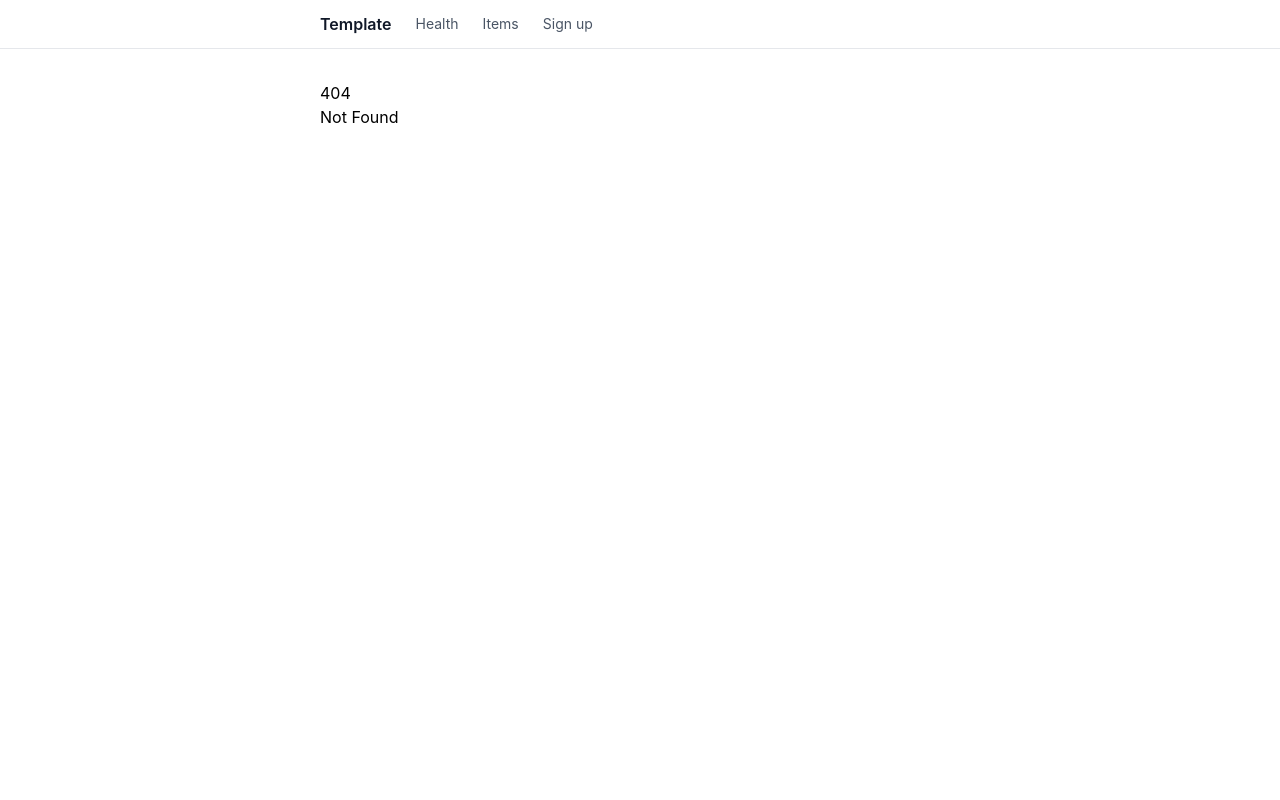
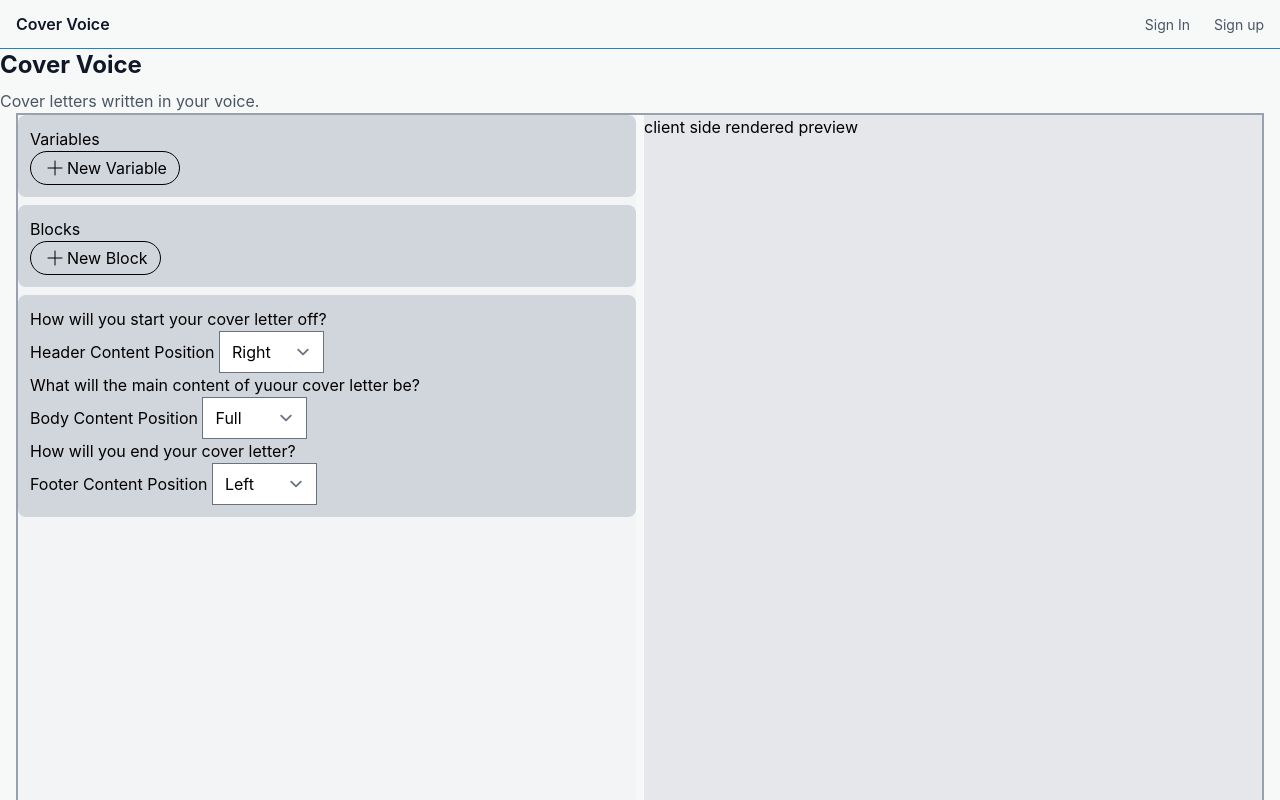
Before and after one commit to TeeEnnEnn/cover-voice, a SvelteKit app in the folder frontend/: page /new-letter in a window 1280 px wide. Before the commit this address had no page. Shown: the top 800 px of the page. Built offline with nearby package versions, Linux system fonts and the light colour scheme.

Commit message:
feat: landing page v1

```diff
--- /dev/null
+++ b/frontend/src/lib/components/Step.svelte
@@ -0,0 +1,12 @@
+<script lang="ts">
+	let { title, imageUrl, imageAlt } = $props();
+</script>
+
+<div class=" flex justify-between">
+	<h3 class="text-xl font-semibold">{title}</h3>
+	<img
+		class="rounded-lg h-72 aspect-video object-cover"
+		src={imageUrl}
+		alt={imageAlt}
+	/>
+</div>
--- a/frontend/src/routes/+layout.svelte
+++ b/frontend/src/routes/+layout.svelte
@@ -7,15 +7,26 @@
 
 <svelte:head><link rel="icon" href={favicon} /></svelte:head>
 
-<header class="border-b border-gray-200">
-	<nav class="mx-auto flex max-w-2xl items-center gap-6 px-4 py-3">
-		<a href="/" class="font-semibold text-gray-900">Template</a>
-		<a href="/" class="text-sm text-gray-600 hover:text-gray-900">Health</a>
-		<a href="/items" class="text-sm text-gray-600 hover:text-gray-900">Items</a>
-		<a href="/signup" class="text-sm text-gray-600 hover:text-gray-900">Sign up</a>
+<header class="border-b border-cover-voice-main">
+	<nav class="container mx-auto flex items-center gap-6 px-4 py-3 justify-between">
+		<div>
+			<a href="/" class="font-semibold text-gray-900">Cover Voice</a>
+		</div>
+		<ul class="flex gap-6">
+			<li>
+				<a href="/signin" class="text-sm text-gray-600 hover:text-gray-900">Sign In</a>
+			</li>
+			<li>
+				<a href="/signup" class="text-sm text-gray-600 hover:text-gray-900">Sign up</a>
+			</li>
+		</ul>
 	</nav>
 </header>
 
-<main class="mx-auto max-w-2xl px-4 py-8">
+<main class="">
 	{@render children()}
 </main>
+
+<footer class="border-t border-cover-voice-main py-3">
+	<p class="text-center">Made with ❤️ by <a class="underline" href="https://github.com/TeeEnnEnn" target="_blank" rel="noopener noreferrer">TeeEnnEnn</a></p>
+</footer>
--- a/frontend/src/routes/+page.svelte
+++ b/frontend/src/routes/+page.svelte
@@ -1,5 +1,6 @@
 <script lang="ts">
 	import { api } from '$lib/api/client';
+
 
 	let status = $state<'idle' | 'loading' | 'ok' | 'error'>('idle');
 	let message = $state('');
@@ -16,11 +17,6 @@
 		message = `API: ${data.status} · DB: ${data.db}`;
 	}
 </script>
-
-<h1 class="text-2xl font-bold text-gray-900">Full-stack Svelte template</h1>
-<p class="mt-2 text-gray-600">
-	Express + Drizzle + Better Auth backend, SvelteKit frontend, types generated from an OpenAPI spec.
-</p>
 
 <div class="mt-8 rounded-lg border border-gray-200 p-4">
 	<h2 class="text-sm font-semibold tracking-wide text-gray-500 uppercase">Backend health</h2>
--- /dev/null
+++ b/frontend/src/routes/home/+page.svelte
@@ -0,0 +1,62 @@
+<script lang="ts">
+	import Step from '$lib/components/Step.svelte';
+</script>
+
+<article class="container mx-auto my-24 space-y-24">
+	<div class="rounded-lg bg-cover-voice-main/50 p-6">
+		<hgroup class="mt-12 mb-16 flex flex-col gap-4">
+			<h2 class="text-7xl font-semibold text-gray-700">
+				Cover letters streamlined,<br /> with your voice
+			</h2>
+			<small class="text-lg text-gray-400"
+				>Simplifying cover letter writing without handing everything over to AI</small
+			>
+		</hgroup>
+		<img
+			class="mx-auto h-140"
+			src="https://images.ctfassets.net/lpvian6u6i39/CSBVIjGzg7XuBBCCk6kzO/1d2ac042a7c32ba1c4b60683a1938d64/Frame_5563.png"
+			alt="app dashboard"
+		/>
+	</div>
+
+	<div class="flex flex-col gap-12 rounded-lg bg-cover-voice-secondary/50 p-6">
+		<Step
+			title="Add your variables"
+			imageUrl="https://cdn.stocksnap.io/img-thumbs/280h/tree-lake_VGBUM8QAAF.jpg"
+			imageAlt="tree lake"
+		/>
+		<Step
+			title="Create your blocks"
+			imageUrl="https://www.stocksy.com/cms/assets/1b47add8-d602-48cd-9c13-235fb4bfb923.jpg"
+			imageAlt="landscape rock"
+		/>
+		<Step
+			title="Compose your cover letter with blocks and variables"
+			imageUrl="https://cdn.stocksnap.io/img-thumbs/280h/landscape-rock_4EZIPYRDH0.jpg"
+			imageAlt="landscape rock"
+		/>
+		<Step
+			title="Generate a pdf of your cover letter"
+			imageUrl="https://iso.500px.com/wp-content/uploads/2015/03/business_cover.jpeg"
+			imageAlt="business cover"
+		/>
+	</div>
+
+	<div class="rounded-lg bg-cover-voice-main/50 p-6">
+		<h2 class="text-4xl font-semibold">Get Started</h2>
+		<div class="flex gap-6">
+			<p class="flex-1 text-xl">
+				Make an account or sign in with your existing account to get started streamlining your cover
+				letter writing and land that dream job.
+			</p>
+			<div class="flex flex-1 flex-col gap-8">
+				<a href="/signup" class="inline-block"
+					><span>Sign Up</span> <span class="align-text-bottom">→</span></a
+				>
+				<a href="/signin" class="inline-block"
+					><span>Sign In</span> <span class="align-text-bottom">→</span></a
+				>
+			</div>
+		</div>
+	</div>
+</article>
--- a/frontend/src/routes/layout.css
+++ b/frontend/src/routes/layout.css
@@ -1,3 +1,12 @@
 @import 'tailwindcss';
 @plugin '@tailwindcss/forms';
 @plugin '@tailwindcss/typography';
+
+body {
+    background-color: #f7f9f9;
+}
+
+@theme {
+    --color-cover-voice-main: #2081C3;
+    --color-cover-voice-secondary: #63D2FF;
+}
--- /dev/null
+++ b/frontend/src/routes/new-letter/+page.svelte
@@ -0,0 +1,119 @@
+<script lang="ts">
+	import { slide } from 'svelte/transition';
+    let settingNewVariable = $state(false);
+    let editingRaw = $state(false);
+</script>
+
+<h1 class="text-2xl font-bold text-gray-900">Cover Voice</h1>
+<p class="mt-2 text-gray-600">Cover letters written in your voice.</p>
+
+<div class="mx-4 flex gap-2 border-2 border-gray-400">
+	<div id="edit-window" class="flex h-screen w-1/2 flex-col gap-2 bg-gray-100">
+		<div id="variables" class="rounded-lg bg-gray-300 px-3 py-3">
+			<h3>Variables</h3>
+
+			<button
+				class="flex rounded-full border px-3 py-1"
+				onclick={() => {
+					settingNewVariable = !settingNewVariable;
+				}}
+			>
+			{#if settingNewVariable}
+			<svg xmlns="http://www.w3.org/2000/svg" width="24" height="24" viewBox="0 0 24 24" fill="none" stroke="currentColor" stroke-width="1" stroke-linecap="round" stroke-linejoin="round" class="lucide lucide-x"><path d="M18 6 6 18"/><path d="m6 6 12 12"/></svg>
+			<span>Cancel</span>
+			{:else}
+				<svg
+					xmlns="http://www.w3.org/2000/svg"
+					width="24"
+					height="24"
+					viewBox="0 0 24 24"
+					fill="none"
+					stroke="currentColor"
+					stroke-width="1"
+					stroke-linecap="round"
+					stroke-linejoin="round"
+					class="lucide lucide-plus"><path d="M5 12h14" /><path d="M12 5v14" /></svg
+				>
+				<span> New Variable </span>
+				{/if}
+			</button>
+
+			{#if settingNewVariable}
+				<form action="" transition:slide>
+					<label for="variable-name">Variable Name</label>
+					<input type="text" id="variable-name" />
+					<label for="variable-value">Variable Value</label>
+					<input type="text" id="variable-value" />
+					<input
+					class="rounded-full border px-3 py-1"
+						type="submit"
+						onclick={() => {
+							settingNewVariable = false;
+						}}
+						value="Add"
+					/>
+				</form>
+			{/if}
+		</div>
+		<div id="blocks" class="rounded-lg bg-gray-300 px-3 py-3">
+			<h3>Blocks</h3>
+
+			<button class="flex rounded-full border px-3 py-1">
+				<svg
+					xmlns="http://www.w3.org/2000/svg"
+					width="24"
+					height="24"
+					viewBox="0 0 24 24"
+					fill="none"
+					stroke="currentColor"
+					stroke-width="1"
+					stroke-linecap="round"
+					stroke-linejoin="round"
+					class="lucide lucide-plus"><path d="M5 12h14" /><path d="M12 5v14" /></svg
+				>
+				<span> New Block </span>
+			</button>
+		</div>
+		<div id="sections" class="rounded-lg bg-gray-300 px-3 py-3">
+			<div class="" id="header">
+				<p>How will you start your cover letter off?</p>
+				<label for="position-select">Header Content Position</label>
+				<select name="position-select" id="position-select">
+					<option value="left">Left</option>
+					<option value="center">Center</option>
+					<option value="right" selected>Right</option>
+					<option value="full">Full</option>
+				</select>
+			</div>
+			<div class="" id="body">
+				<p>What will the main content of yuour cover letter be?</p>
+				<label for="position-select">Body Content Position</label>
+				<select name="position-select" id="position-select">
+					<option value="left">Left</option>
+					<option value="center">Center</option>
+					<option value="right">Right</option>
+					<option value="full" selected>Full</option>
+				</select>
+			</div>
+			<div class="" id="footer">
+				<p>How will you end your cover letter?</p>
+				<label for="position-select">Footer Content Position</label>
+				<select name="position-select" id="position-select">
+					<option value="left" selected>Left</option>
+					<option value="center">Center</option>
+					<option value="right">Right</option>
+					<option value="full">Full</option>
+				</select>
+			</div>
+		</div>
+	</div>
+	<div id="preview" class="h-screen w-1/2 bg-gray-200">
+	    {#if editingRaw}
+					<p>Help: </p>
+					<p>&#123;&#123; block_name &#125;&#125; - to insert a block </p>
+					<p>$&#123; variable_name &#125; - to insert a variable</p>
+					{:else}
+					<p>client side rendered preview</p>
+					{/if}
+	</div>
+</div>
```
